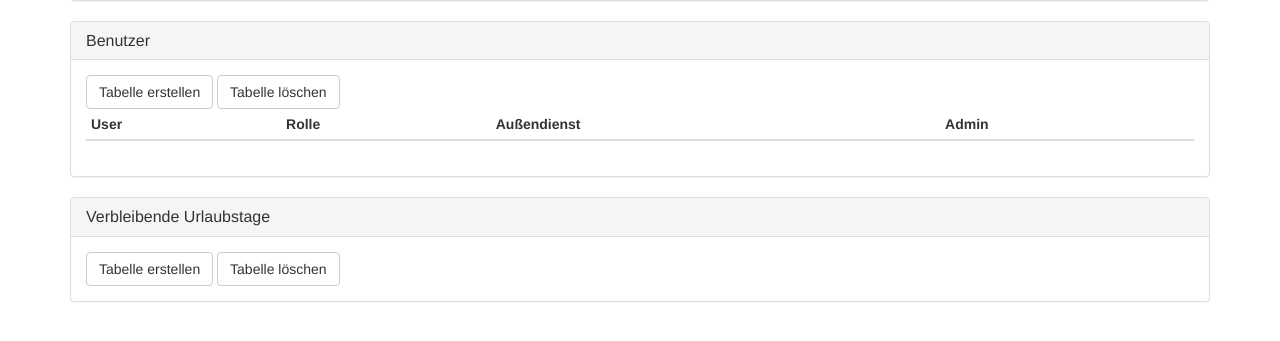
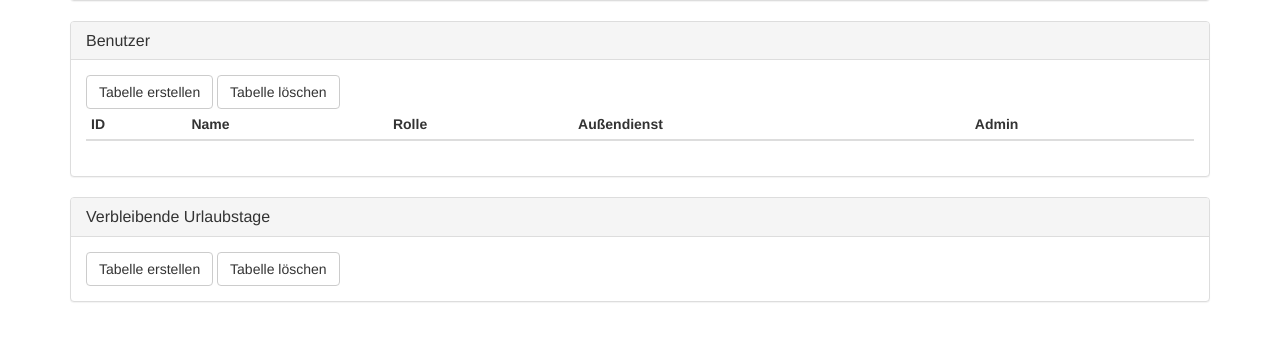
Before and after one commit to danielnassauer/swtp-urlaubsverwaltung, a PHP site: page /admin.php in a window 1280 px wide. Shown: the part 216-557 px from the top of the page. Run offline with PHP 8.4, Linux system fonts and the light colour scheme; tables that the repository leaves empty or names only in its code hold one stand-in row (values such as "Sample post"); data that the repository does not hold is empty; some web fonts are replaced.

Commit message:
table shows username

```diff
--- a/admin.php
+++ b/admin.php
@@ -118,7 +118,7 @@
 	}else{
 		admin += "<option>Ja</option><option selected>Nein</option></select>";
 	}
-	return "<td>"+person.id+"</td><td>"+role+"</td><td>"+fieldservice+"</td><td>"+admin+"</td><td>"+button_ok+" "+button_cancel+"</td>";
+	return "<td>"+person.id+"</td><td>"+person.forename+" "+person.lastname+"</td><td>"+role+"</td><td>"+fieldservice+"</td><td>"+admin+"</td><td>"+button_ok+" "+button_cancel+"</td>";
 }
 
 $(document).ready(function() {
@@ -194,7 +194,8 @@
 					<table class="table table-condensed table-striped">
 						<thead>
 							<tr>
-								<th>User</th>
+								<th>ID</th>
+								<th>Name</th>
 								<th>Rolle</th>
 								<th>Außendienst</th>
 								<th>Admin</th>
```
